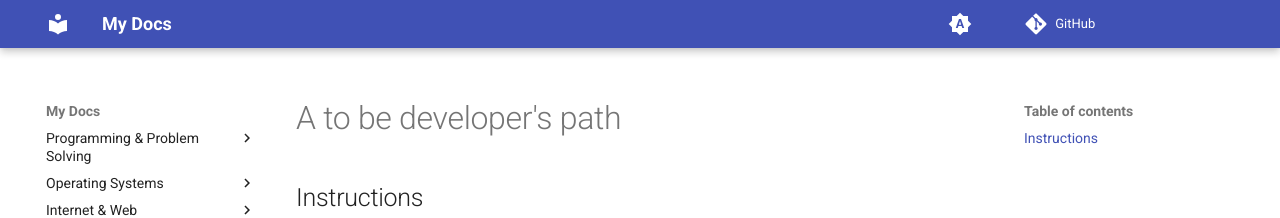
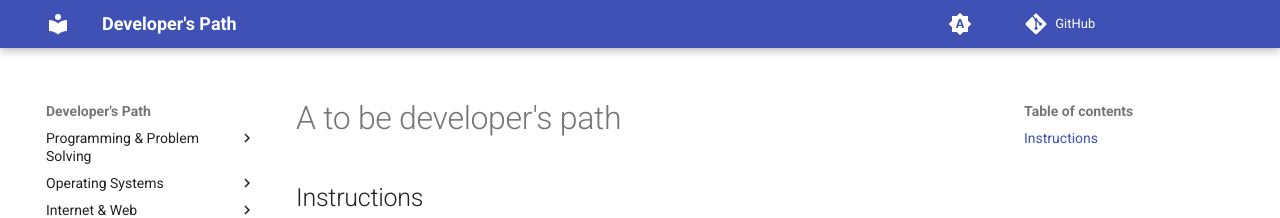
Before and after one commit to gharials/dev-path, an MkDocs documentation site: the page built from docs/index.md, in a window 1280 px wide. Shown: the top 218 px of the page. Built offline with MkDocs 1.6.1 and Material for MkDocs 9.7.7, drawn with Linux system fonts in a browser that asks for light colours; comment, search, counter and statistics services are not loaded.

Commit message:
changed site name to 'Developer's Path'.

```diff
--- a/mkdocs.yml
+++ b/mkdocs.yml
@@ -1,4 +1,4 @@
-site_name: My Docs
+site_name: Developer's Path
 site_url: https://gharials.github.io/dev-path/
 repo_url: https://github.com/gharials/dev-path
 edit_uri: blob/main/docs/
```
